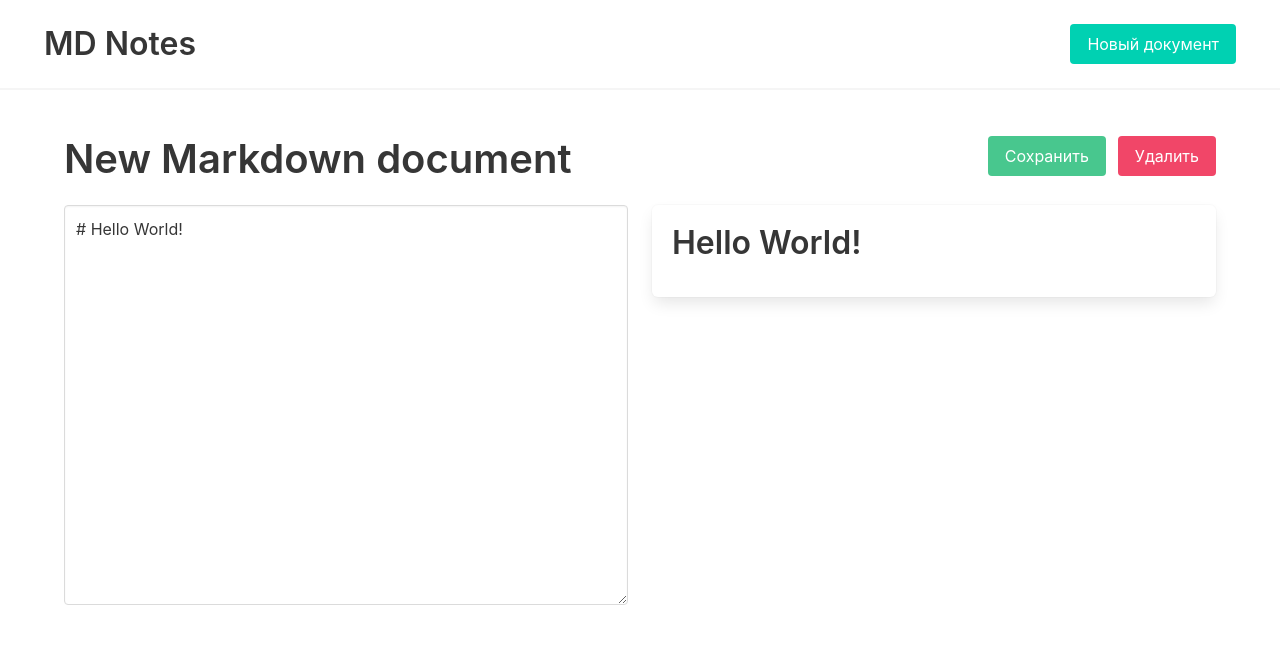
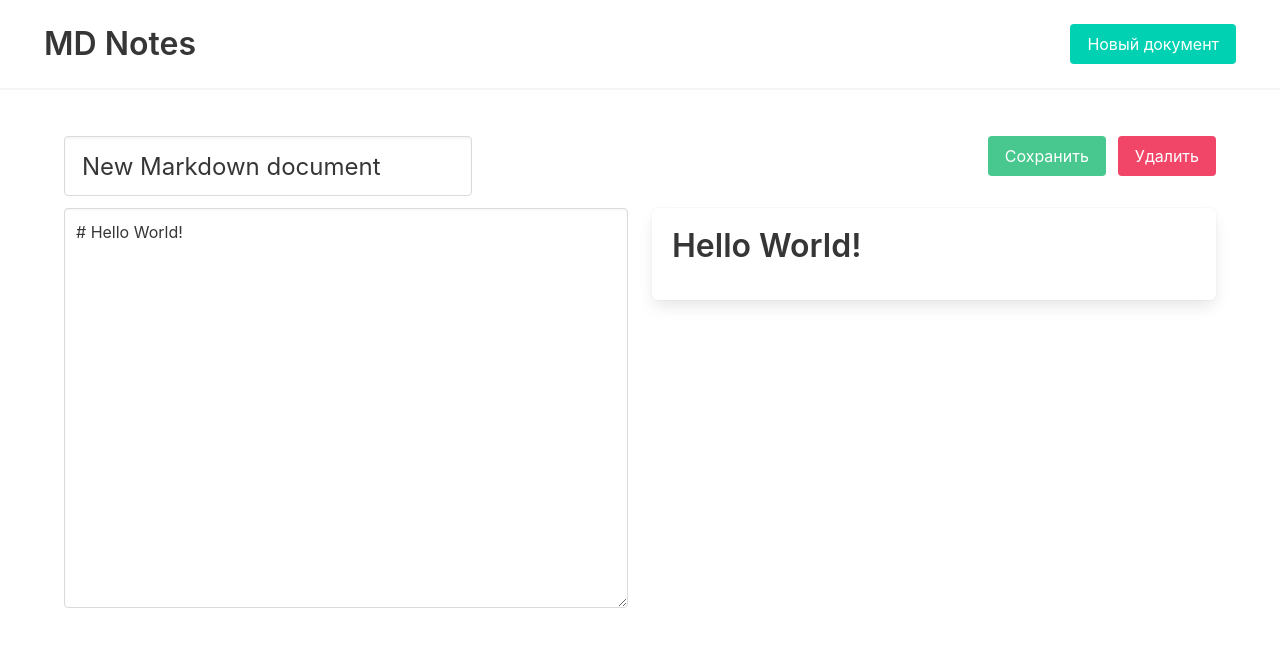
Before and after one commit to BakasaRus/WebProgramming-5-Client, a Vue app: page /create in a window 1280 px wide. Shown: the top 646 px of the page. Built offline with nearby package versions, Linux system fonts and the light colour scheme.

Commit message:
Add title editing

```diff
--- a/src/views/Edit.vue
+++ b/src/views/Edit.vue
@@ -2,7 +2,11 @@
   <section class="section">
     <div class="container">
       <div class="is-flex control-panel">
-        <h2 class="title is-2">{{ title }}</h2>
+        <div class="field">
+          <div class="control">
+            <input class="input is-large" type="text" v-model="title">
+          </div>
+        </div>
         <div class="field is-grouped">
           <p class="control">
             <button v-if="this.$route.params.id === undefined" class="button is-success"
```
